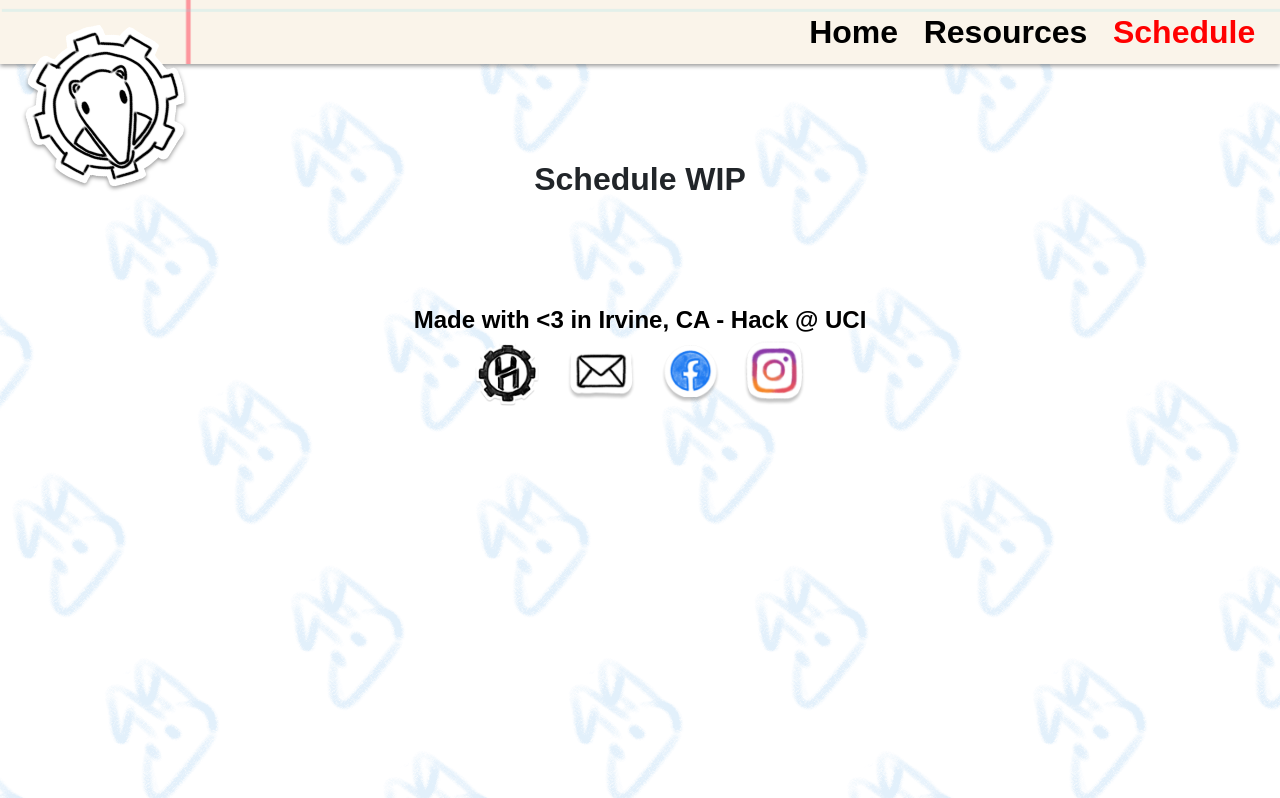
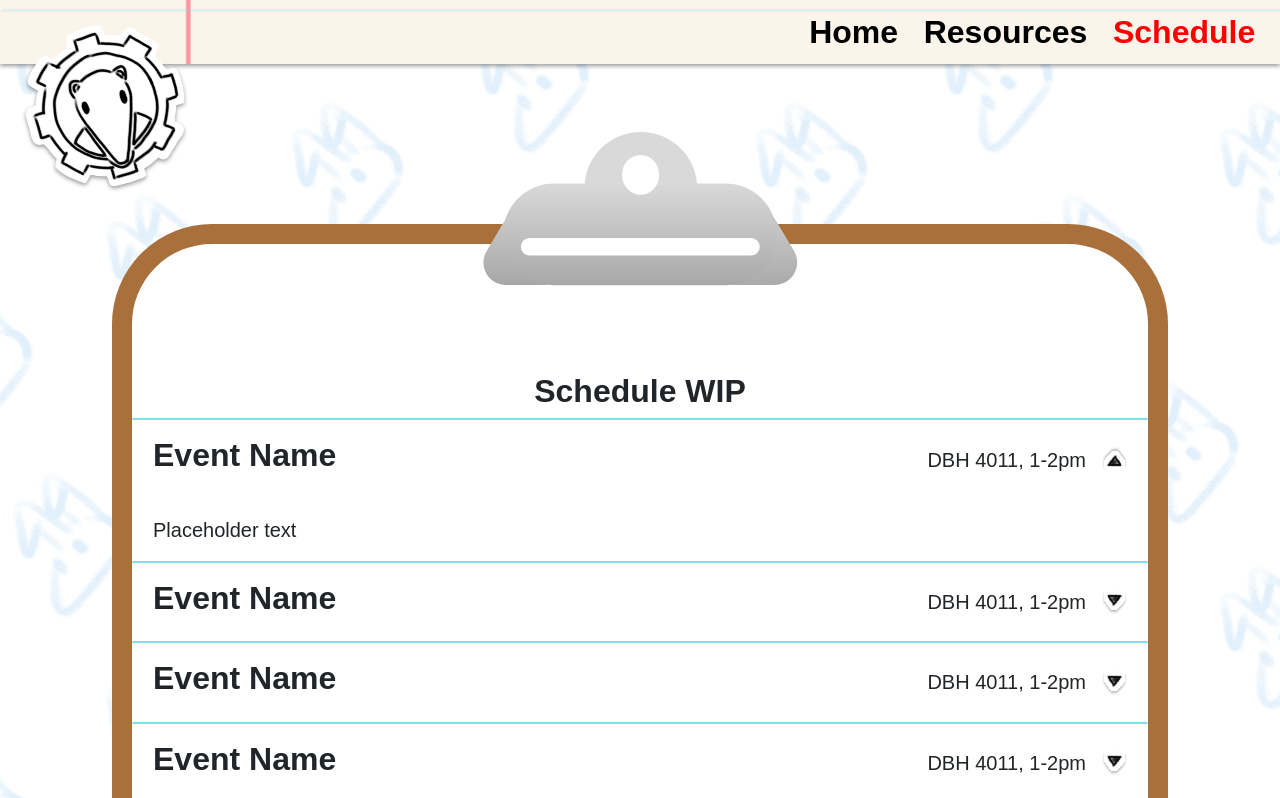
Before and after one commit to HackAtUCI/zothacks-site-2023, a Next.js app in the folder apps/site/: page /schedule in a window 1280 px wide. Shown: the top 798 px of the page. Built offline with nearby package versions, Linux system fonts and the light colour scheme; a web font is replaced by a local one.

Commit message:
feat: draft clipboard

```diff
--- a/apps/site/src/lib/styles/_zothacks-theme.scss
+++ b/apps/site/src/lib/styles/_zothacks-theme.scss
@@ -15,3 +15,4 @@ $light-blue: #81deeb;
 $blue: #3902fd;
 $purple: #6600b6;
 $navbar-red: #ff0000;
+$brown: #aa703c;
--- a/apps/site/src/lib/styles/globals.scss
+++ b/apps/site/src/lib/styles/globals.scss
@@ -2,3 +2,18 @@
 	background-image: url("~@/assets/background/anteater-head-tiling.gif");
 	background-size: 464px; // half size for 2x scaling
 }
+
+.accordion {
+	--bs-accordion-active-color: theme.$black;
+	--bs-accordion-bg: transparent;
+	--bs-accordion-active-bg: transparent;
+
+	--bs-accordion-border-color: transparent;
+	--bs-accordion-btn-focus-box-shadow: 0;
+	--bs-accordion-border-radius: 0;
+	--bs-accordion-btn-icon-width: 14px;
+
+	--bs-accordion-btn-icon: url("~@/assets/icons/accordion-btn.svg");
+	--bs-accordion-btn-active-icon: url("~@/assets/icons/accordion-btn.svg");
+	--bs-accordion-btn-icon-width: 25px;
+}
--- a/apps/site/src/views/Schedule/Schedule.module.scss
+++ b/apps/site/src/views/Schedule/Schedule.module.scss
@@ -1,8 +1,14 @@
 @use "bootstrap-utils" as bootstrap;
 
-$container-padding: 6rem;
+$container-padding: 8rem;
 
 .schedule {
+	margin: 10rem 1rem;
+
+	@include bootstrap.media-breakpoint-up(md) {
+		margin: 10rem 7rem;
+	}
+
 	h2 {
 		text-align: center;
 	}
--- a/apps/site/src/views/Schedule/Schedule.tsx
+++ b/apps/site/src/views/Schedule/Schedule.tsx
@@ -1,4 +1,3 @@
-"use client";
 import ClipboardSchedule from "./sections/ClipboardSchedule/ClipboardSchedule";
 import styles from "./Schedule.module.scss";
 
--- /dev/null
+++ b/apps/site/src/views/Schedule/sections/ClipboardSchedule/ClipboardSchedule.module.scss
@@ -0,0 +1,25 @@
+@use "bootstrap-utils" as bootstrap;
+@use "zothacks-theme" as theme;
+
+.clip {
+	position: absolute;
+	width: 75%;
+	top: 0;
+	left: 50%;
+	transform: translate(-50%, -55%);
+
+	@include bootstrap.media-breakpoint-up(lg) {
+		width: 60%;
+	}
+}
+
+.clipboard {
+	background-color: white;
+	border: 1.25rem solid theme.$brown;
+	border-radius: 100px;
+}
+
+.accordionItem {
+	border-top: 2px solid theme.$light-blue;
+	border-bottom: 2px solid theme.$light-blue;
+}
--- a/apps/site/src/views/Schedule/sections/ClipboardSchedule/ClipboardSchedule.tsx
+++ b/apps/site/src/views/Schedule/sections/ClipboardSchedule/ClipboardSchedule.tsx
@@ -1,9 +1,80 @@
+"use client";
+
+import Image from "next/image";
+
+import Accordion from "react-bootstrap/Accordion";
 import Container from "react-bootstrap/Container";
+import Col from "react-bootstrap/Col";
+import Row from "react-bootstrap/Row";
+
+import clip from "@/assets/images/clip.svg";
+
+import styles from "./ClipboardSchedule.module.scss";
 
 function ClipboardSchedule() {
 	return (
-		<Container as="section">
+		<Container
+			as="section"
+			className={styles.clipboard + " px-0 position-relative"}
+		>
+			<div className={styles.clip}>
+				<Image src={clip} alt="Clipboard clip" className={styles.clip} />
+			</div>
 			<h2>Schedule WIP</h2>
+			<Accordion defaultActiveKey="0">
+				<Accordion.Item eventKey="0" className={styles.accordionItem}>
+					<Accordion.Header as="div" className={styles.accordionHeader}>
+						<Row className="w-100 justify-content-between align-items-center">
+							<Col sm="auto">
+								<h2 className="text-start">Event Name</h2>
+							</Col>
+							<Col sm="auto" className="me-3">
+								<span>DBH 4011, 1-2pm</span>
+							</Col>
+						</Row>
+					</Accordion.Header>
+					<Accordion.Body>Placeholder text</Accordion.Body>
+				</Accordion.Item>
+				<Accordion.Item eventKey="1" className={styles.accordionItem}>
+					<Accordion.Header as="div" className={styles.accordionHeader}>
+						<Row className="w-100 justify-content-between align-items-center">
+							<Col sm="auto">
+								<h2 className="text-start">Event Name</h2>
+							</Col>
+							<Col sm="auto" className="me-3">
+								<span>DBH 4011, 1-2pm</span>
+							</Col>
+						</Row>
+					</Accordion.Header>
+					<Accordion.Body>Placeholder text</Accordion.Body>
+				</Accordion.Item>
+				<Accordion.Item eventKey="2" className={styles.accordionItem}>
+					<Accordion.Header as="div" className={styles.accordionHeader}>
+						<Row className="w-100 justify-content-between align-items-center">
+							<Col sm="auto">
+								<h2 className="text-start">Event Name</h2>
+							</Col>
+							<Col sm="auto" className="me-3">
+								<span>DBH 4011, 1-2pm</span>
+							</Col>
+						</Row>
+					</Accordion.Header>
+					<Accordion.Body>Placeholder text</Accordion.Body>
+				</Accordion.Item>
+				<Accordion.Item eventKey="3" className={styles.accordionItem}>
+					<Accordion.Header as="div" className={styles.accordionHeader}>
+						<Row className="w-100 justify-content-between align-items-center">
+							<Col sm="auto">
+								<h2 className="text-start">Event Name</h2>
+							</Col>
+							<Col sm="auto" className="me-3">
+								<span>DBH 4011, 1-2pm</span>
+							</Col>
+						</Row>
+					</Accordion.Header>
+					<Accordion.Body>Placeholder text</Accordion.Body>
+				</Accordion.Item>
+			</Accordion>
 		</Container>
 	);
 }
```
Also changed, not shown: apps/site/src/assets/icons/accordion-btn.svg (added), apps/site/src/assets/images/clip.svg (added).
